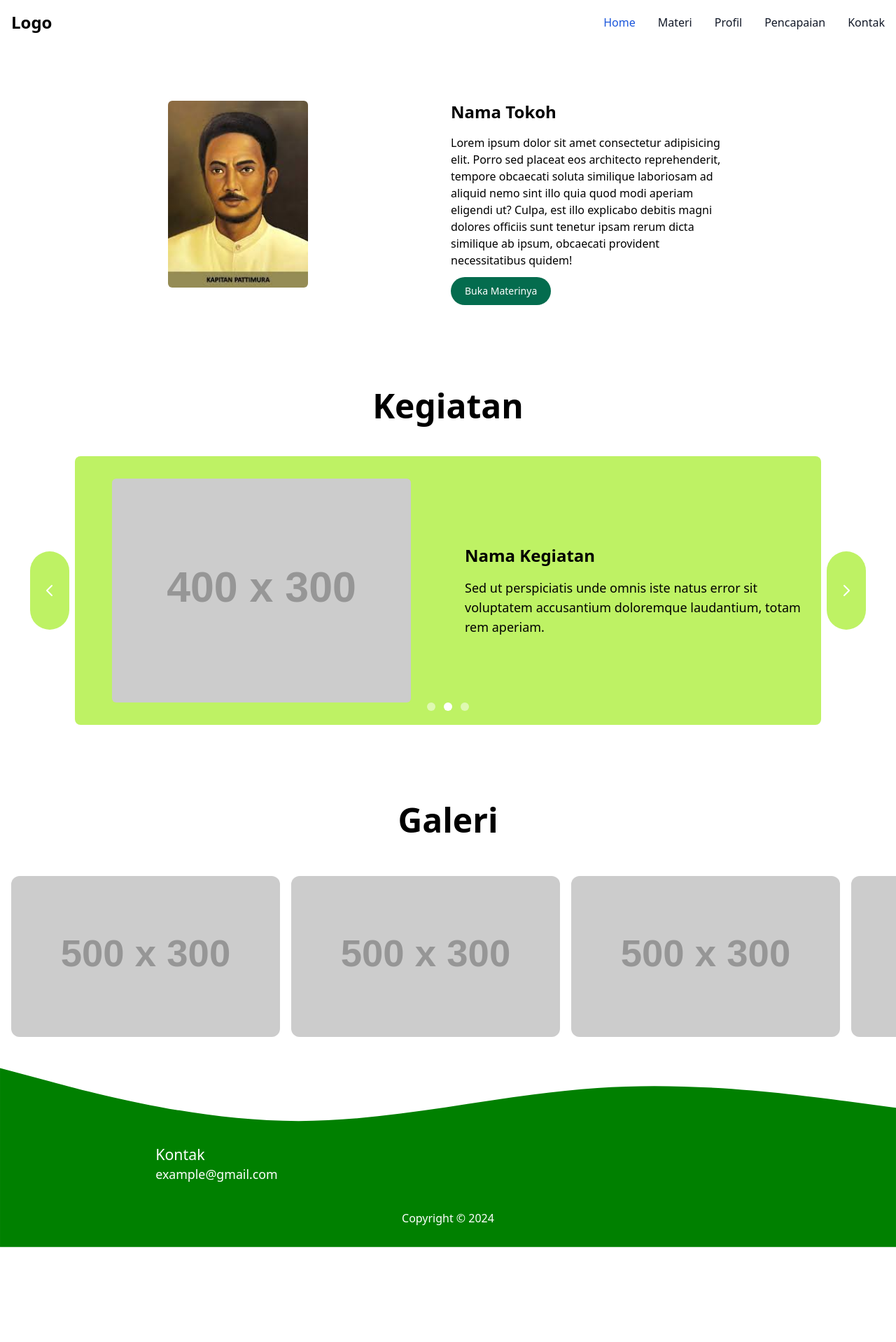
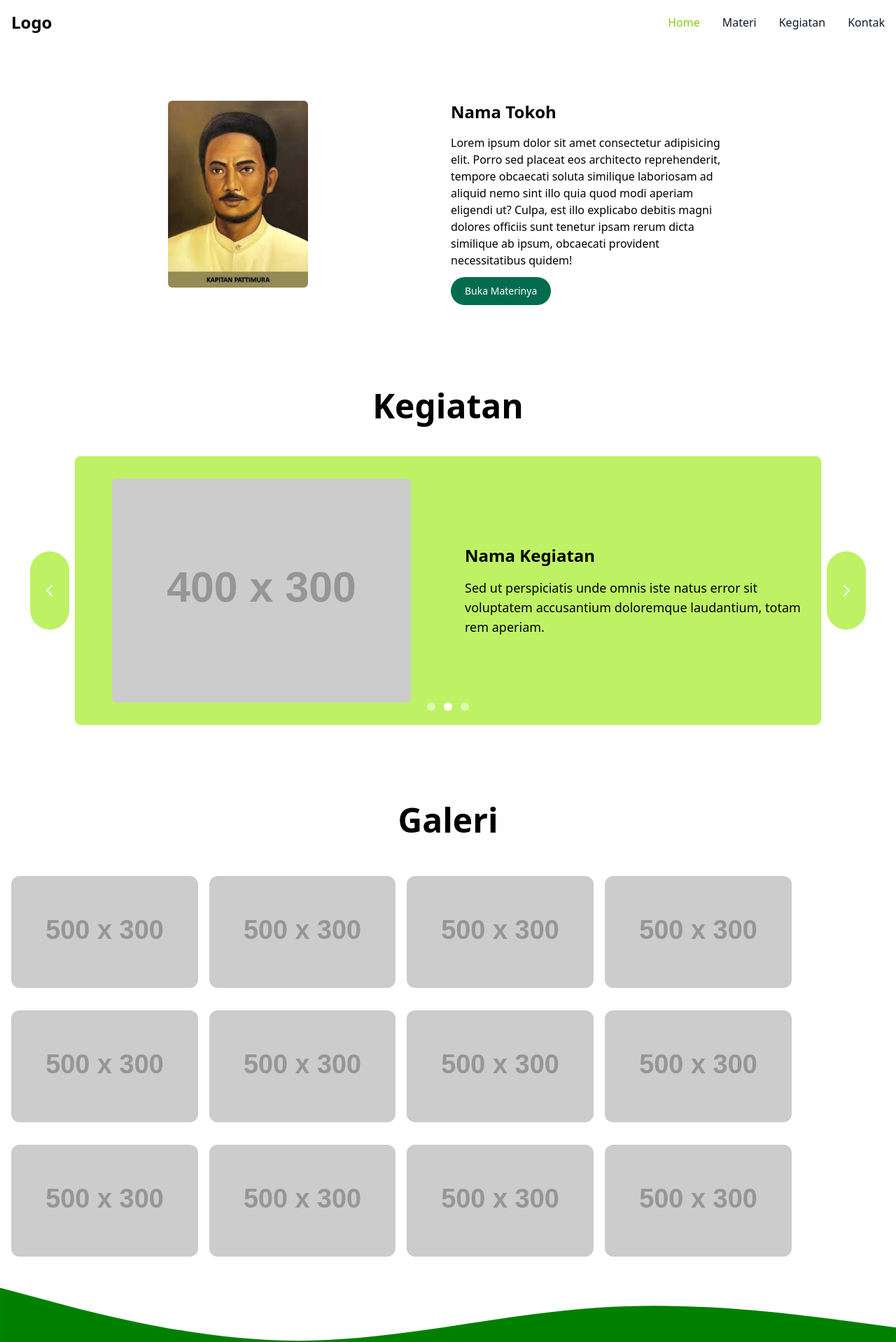
Before and after one commit to Nakazain/Kelompok, a website: page src/index.html in a window 1280 px wide. Shown: the top 1918 px of the page at 70% size. Before the commit the page ends 1783 px from the top, so only its background shows below. Drawn offline with nearby package versions, Linux system fonts and the light colour scheme; placeholder pictures from the web are drawn by us.

Commit message:
Perubahan Kecil

```diff
--- a/src/css/main.css
+++ b/src/css/main.css
@@ -65,9 +65,12 @@
       }
     }
 
-    /* Pastikan setiap gambar tidak ada gap */
     .slider-item {
       flex-shrink: 0;
       width: 300px; /* Lebar gambar */
       margin-right: 16px;
     }
+
+    .h-cus {
+      height: 34rem;
+    }
--- a/src/index.html
+++ b/src/index.html
@@ -10,7 +10,7 @@
 <body>
 
 
-<nav class="sticky top-0 z-50 bg-white border-gray-200 dark:bg-gray-900">
+<nav class="sticky top-0 z-50 bg-opacity-50 backdrop-blur-sm border-gray-200 dark:bg-gray-900">
     <div class="max-w-screen-xl flex flex-wrap items-center justify-between mx-auto p-4">
       <a href="https://flowbite.com/" class="flex items-center space-x-3 rtl:space-x-reverse">
           <span class="self-center text-2xl font-semibold whitespace-nowrap dark:text-white">Logo</span>
@@ -22,42 +22,39 @@
           </svg>
       </button>
       <div class="hidden w-full md:block md:w-auto" id="navbar-default">
-        <ul class="font-medium flex flex-col p-4 md:p-0 mt-4 border border-gray-100 rounded-lg bg-gray-50 md:flex-row md:space-x-8 rtl:space-x-reverse md:mt-0 md:border-0 md:bg-white dark:bg-gray-800 md:dark:bg-gray-900 dark:border-gray-700">
+        <ul class="font-medium flex flex-col p-4 md:p-0 mt-4 rounded-lg bg-opacity-50 backdrop-blur-sm md:flex-row md:space-x-8 rtl:space-x-reverse md:mt-0 md:border-0 md:bg-opacity-50  dark:bg-gray-800 md:dark:bg-gray-900 dark:border-gray-700">
           <li>
-            <a href="#" class="block py-2 px-3 text-white bg-blue-700 rounded md:bg-transparent md:text-blue-700 md:p-0 dark:text-white md:dark:text-blue-500" aria-current="page">Home</a>
+            <a href="#" class="block py-2 px-3 text-white bg-lime-500 rounded md:bg-transparent md:text-lime-500 md:p-0 dark:text-white md:dark:text-lime-600" aria-current="page">Home</a>
           </li>
           <li>
-            <a href="#" class="block py-2 px-3 text-gray-900 rounded hover:bg-gray-100 md:hover:bg-transparent md:border-0 md:hover:text-blue-700 md:p-0 dark:text-white md:dark:hover:text-blue-500 dark:hover:bg-gray-700 dark:hover:text-white md:dark:hover:bg-transparent">Materi</a>
+            <a href="/src/materi.html" class="block py-2 px-3 text-gray-900 rounded hover:bg-gray-100 md:hover:bg-transparent md:border-0 md:hover:text-blue-700 md:p-0 dark:text-white md:dark:hover:text-blue-500 dark:hover:bg-gray-700 dark:hover:text-white md:dark:hover:bg-transparent">Materi</a>
           </li>
           <li>
-            <a href="#" class="block py-2 px-3 text-gray-900 rounded hover:bg-gray-100 md:hover:bg-transparent md:border-0 md:hover:text-blue-700 md:p-0 dark:text-white md:dark:hover:text-blue-500 dark:hover:bg-gray-700 dark:hover:text-white md:dark:hover:bg-transparent">Profil</a>
+            <a href="#kegiatan" class="block py-2 px-3 text-gray-900 rounded hover:bg-gray-100 md:hover:bg-transparent md:border-0 md:hover:text-blue-700 md:p-0 dark:text-white md:dark:hover:text-blue-500 dark:hover:bg-gray-700 dark:hover:text-white md:dark:hover:bg-transparent">Kegiatan</a>
           </li>
           <li>
-            <a href="#" class="block py-2 px-3 text-gray-900 rounded hover:bg-gray-100 md:hover:bg-transparent md:border-0 md:hover:text-blue-700 md:p-0 dark:text-white md:dark:hover:text-blue-500 dark:hover:bg-gray-700 dark:hover:text-white md:dark:hover:bg-transparent">Pencapaian</a>
-          </li>
-          <li>
-            <a href="#" class="block py-2 px-3 text-gray-900 rounded hover:bg-gray-100 md:hover:bg-transparent md:border-0 md:hover:text-blue-700 md:p-0 dark:text-white md:dark:hover:text-blue-500 dark:hover:bg-gray-700 dark:hover:text-white md:dark:hover:bg-transparent">Kontak</a>
+            <a href="#kontak" class="block py-2 px-3 text-gray-900 rounded hover:bg-gray-100 md:hover:bg-transparent md:border-0 md:hover:text-blue-700 md:p-0 dark:text-white md:dark:hover:text-blue-500 dark:hover:bg-gray-700 dark:hover:text-white md:dark:hover:bg-transparent">Kontak</a>
           </li>
         </ul>
       </div>
     </div>
   </nav>
 
-  <div class="md:flex lg:grid grid-cols-2 gap-2 mx-60 mt-20">
+  <div class="grid lg:grid-cols-2 gap-2 lg:mx-60 mx-20 md:mx-40 mt-20">
     <div>
     <img src="img/foto.jpeg" class="rounded-md" width="200" height="w-auto" alt="">
     </div>
-    <div class="content-center">
+    <div>
         <p class="font-bold text-2xl mb-4">Nama Tokoh</p>
         <p>Lorem ipsum dolor sit amet consectetur adipisicing elit. Porro sed placeat eos architecto reprehenderit, tempore obcaecati soluta similique laboriosam ad aliquid nemo sint illo quia quod modi aperiam eligendi ut? Culpa, est illo explicabo debitis magni dolores officiis sunt tenetur ipsam rerum dicta similique ab ipsum, obcaecati provident necessitatibus quidem!</p>
         <button type="button" class="mt-3 text-white bg-green-700 hover:bg-green-800 focus:outline-none focus:ring-4 focus:ring-green-300 font-medium rounded-full text-sm px-5 py-2.5 text-center me-2 mb-2 dark:bg-green-600 dark:hover:bg-green-700 dark:focus:ring-green-800">Buka Materinya</button>
     </div>
   </div>
-   <p class="text-center font-bold text-5xl mt-28">Kegiatan</p>
+   <p class="text-center font-bold text-5xl mt-28" id="kegiatan">Kegiatan</p>
 
-   <div id="carouselExample" class="relative w-full lg:w-10/12 mx-auto mt-12" data-carousel="slide">
+   <div id="carousel" class="relative w-full lg:w-10/12 mx-auto mt-12" data-carousel="slide">
     <!-- Carousel Wrapper -->
-    <div class="relative overflow-hidden rounded-lg h-64 bg-lime-300 md:h-96">
+    <div class="relative overflow-hidden md:rounded-lg md:h-96 h-[30rem] bg-lime-300">
 
       <!-- Slide 1 -->
       <div class="grid grid-cols-1 md:grid-cols-2 items-center duration-1000 ease-in-out" data-carousel-item>
@@ -120,18 +117,42 @@
       <div class="relative w-full snap-x overflow-x-auto no-scrollbar">
         <div class="flex space-x-4 p-4">
           <img src="https://via.placeholder.com/500x300.png?text=Gambar+1"
-               class="rounded-xl snap-center w-96" alt="Gambar 1">
+               class="rounded-xl snap-start h-40" alt="Gambar 1">
           <img src="https://via.placeholder.com/500x300.png?text=Gambar+2"
-               class="rounded-xl snap-center w-96" alt="Gambar 2">
+               class="rounded-xl snap-center h-40" alt="Gambar 2">
           <img src="https://via.placeholder.com/500x300.png?text=Gambar+3"
-               class="rounded-xl snap-center w-96" alt="Gambar 3">
+               class="rounded-xl snap-center h-40" alt="Gambar 3">
           <img src="https://via.placeholder.com/500x300.png?text=Gambar+4"
-               class="rounded-xl snap-center w-96" alt="Gambar 4">
+               class="rounded-xl snap-end h-40" alt="Gambar 4">
+      </div>
+    </div>
+      <div class="relative w-full snap-x overflow-x-auto no-scrollbar">
+        <div class="flex space-x-4 p-4">
+          <img src="https://via.placeholder.com/500x300.png?text=Gambar+1"
+               class="rounded-xl snap-start h-40" alt="Gambar 1">
+          <img src="https://via.placeholder.com/500x300.png?text=Gambar+2"
+               class="rounded-xl snap-center h-40" alt="Gambar 2">
+          <img src="https://via.placeholder.com/500x300.png?text=Gambar+3"
+               class="rounded-xl snap-center h-40" alt="Gambar 3">
+          <img src="https://via.placeholder.com/500x300.png?text=Gambar+4"
+               class="rounded-xl snap-end h-40" alt="Gambar 4">
+      </div>
+    </div>
+      <div class="relative w-full snap-x overflow-x-auto no-scrollbar">
+        <div class="flex space-x-4 p-4">
+          <img src="https://via.placeholder.com/500x300.png?text=Gambar+1"
+               class="rounded-xl snap-start h-40" alt="Gambar 1">
+          <img src="https://via.placeholder.com/500x300.png?text=Gambar+2"
+               class="rounded-xl snap-center h-40" alt="Gambar 2">
+          <img src="https://via.placeholder.com/500x300.png?text=Gambar+3"
+               class="rounded-xl snap-center h-40" alt="Gambar 3">
+          <img src="https://via.placeholder.com/500x300.png?text=Gambar+4"
+               class="rounded-xl snap-end h-40" alt="Gambar 4">
       </div>
     </div>
 
     <!-- Footer -->
-    <svg xmlns="http://www.w3.org/2000/svg" viewBox="0 0 1440 320">
+    <svg xmlns="http://www.w3.org/2000/svg" viewBox="0 0 1440 320" id="kontak">
       <svg xmlns="http://www.w3.org/2000/svg" viewBox="0 0 1440 320">
         <path fill="#008000" fill-opacity="1" d="M0,32L80,53.3C160,75,320,117,480,117.3C640,117,800,75,960,64C1120,53,1280,75,1360,85.3L1440,96L1440,320L1360,320C1280,320,1120,320,960,320C800,320,640,320,480,320C320,320,160,320,80,320L0,320Z"></path>      </path>
       </svg>
```
Also changed, not shown: src/materi.html (added, +47 -0 lines), src/output.css.
